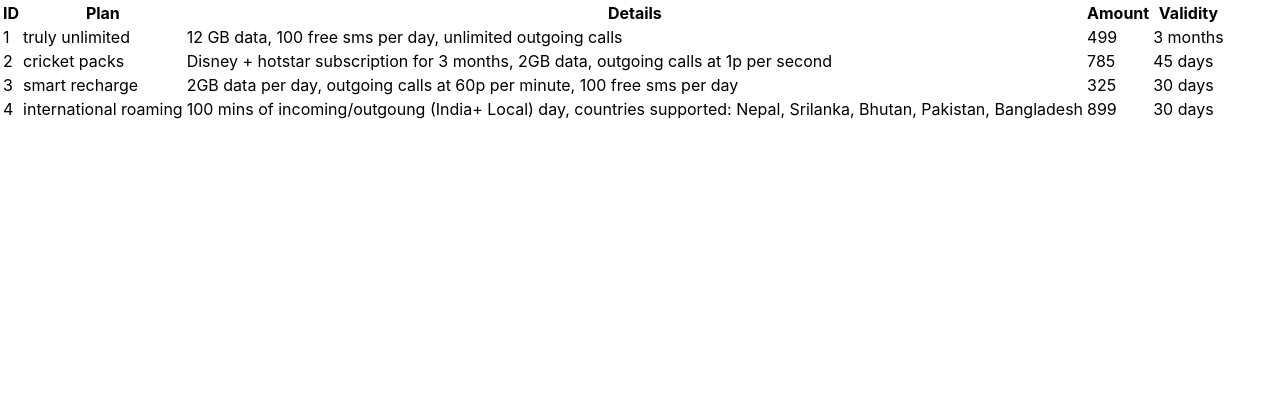
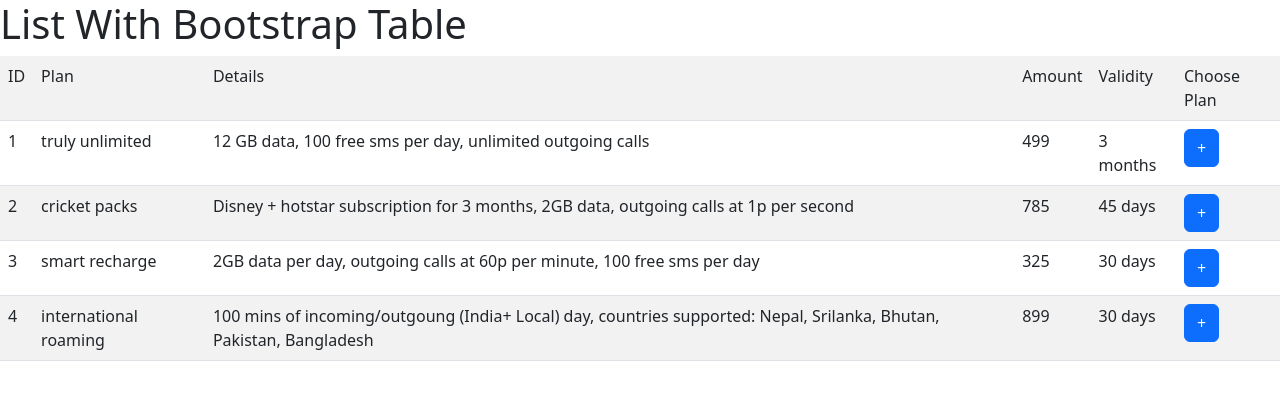
Before and after one commit to Rajamr550/topup-react-project, a React (Create React App) app: page / in a window 1280 px wide. Shown: the top 400 px of the page. Built offline with nearby package versions, Linux system fonts and the light colour scheme.

Commit message:
added boot-table data

```diff
--- a/src/App.js
+++ b/src/App.js
@@ -1,9 +1,8 @@
 import React from "react";
-// import DataFetching from "./getApiData";
-// import A from "./A";
+import 'bootstrap/dist/css/bootstrap.min.css';
+
 
 import JsonDataDisplay from "./json";
-
 function App() {
   return (
     <div className="App">
--- a/src/datas.js
+++ /dev/null
@@ -1 +0,0 @@
-const datas = [{ "id": 1, "plan": "truly unlimited", "details": "12 GB data, 100 free sms per day, unlimited outgoing calls", "amount": 499, "validity": "3 months" }, { "id": 2, "plan": "cricket packs", "details": "Disney + hotstar subscription for 3 months, 2GB data, outgoing calls at 1p per second", "amount": 785, "validity": "45 days" }, { "id": 3, "plan": "smart recharge", "details": "2GB data per day, outgoing calls at 60p per minute, 100 free sms per day", "amount": 325, "validity": "30 days" }, { "id": 4, "plan": "international roaming", "details": "100 mins of incoming/outgoung (India+ Local) day, countries supported: Nepal, Srilanka, Bhutan, Pakistan, Bangladesh", "amount": 899, "validity": "30 days" }];
--- a/src/index.js
+++ b/src/index.js
@@ -3,6 +3,8 @@ import ReactDOM from 'react-dom/client';
 import './index.css';
 import App from './App';
 import reportWebVitals from './reportWebVitals';
+import 'bootstrap/dist/css/bootstrap.min.css';
+
 
 const root = ReactDOM.createRoot(document.getElementById('root'));
 root.render(
--- a/src/json.js
+++ b/src/json.js
@@ -1,49 +1,40 @@
 import React from 'react'
-import Table from 'react-bootstrap/Table';
+import { Table } from 'react-bootstrap'
+import Button from 'react-bootstrap/Button';
 
 function JsonDataDisplay() {
     const datas = [{ "id": 1, "plan": "truly unlimited", "details": "12 GB data, 100 free sms per day, unlimited outgoing calls", "amount": 499, "validity": "3 months" }, { "id": 2, "plan": "cricket packs", "details": "Disney + hotstar subscription for 3 months, 2GB data, outgoing calls at 1p per second", "amount": 785, "validity": "45 days" }, { "id": 3, "plan": "smart recharge", "details": "2GB data per day, outgoing calls at 60p per minute, 100 free sms per day", "amount": 325, "validity": "30 days" }, { "id": 4, "plan": "international roaming", "details": "100 mins of incoming/outgoung (India+ Local) day, countries supported: Nepal, Srilanka, Bhutan, Pakistan, Bangladesh", "amount": 899, "validity": "30 days" }];
 
-    const DisplayData = datas.map(
-        (data) => {
-            return (
-                <tr>
-                    <td>{data.id}</td>
-                    <td>{data.plan}</td>
-                    <td>{data.details}</td>
-                    <td>{data.amount}</td>
-                    <td>{data.validity}</td>
+    return (
+        <div className="boot">
+            <h1>List With Bootstrap Table</h1>
+            <Table striped  >
+                <tbody>
+                    <tr>
+                        <td>ID</td>
+                        <td>Plan</td>
+                        <td>Details</td>
+                        <td>Amount</td>
+                        <td>Validity</td>
+                        <td>Choose Plan</td>
+                    </tr>
+                    {
+                        datas.map((item, i) =>
+                            <tr key={i}>
+                                <td>{item.id}</td>
+                                <td>{item.plan}</td>
+                                <td>{item.details}</td>
+                                <td>{item.amount}</td>
+                                <td>{item.validity}</td>
+                                <td><Button variant="primary">+</Button></td>
 
-
-                </tr>
-            )
-        }
-    )
-
-    return (
-        <div>
-            <Table striped bordered hover>
-
-                <thead>
-                    <tr>
-                        <th>ID</th>
-                        <th>Plan</th>
-                        <th>Details</th>
-                        <th>Amount</th>
-                        <th>Validity</th>
-
-                    </tr>
-                </thead>
-                <tbody>
-
-
-                    {DisplayData}
-
+                            </tr>
+                        )
+                    }
                 </tbody>
             </Table>
-
         </div>
-    )
+    );
 }
 
 export default JsonDataDisplay;
```
Also changed, not shown: src/A.js (deleted, +0 -56 lines), src/B.js (deleted, +0 -49 lines), src/JSONDATA.json (deleted, +0 -30 lines).
